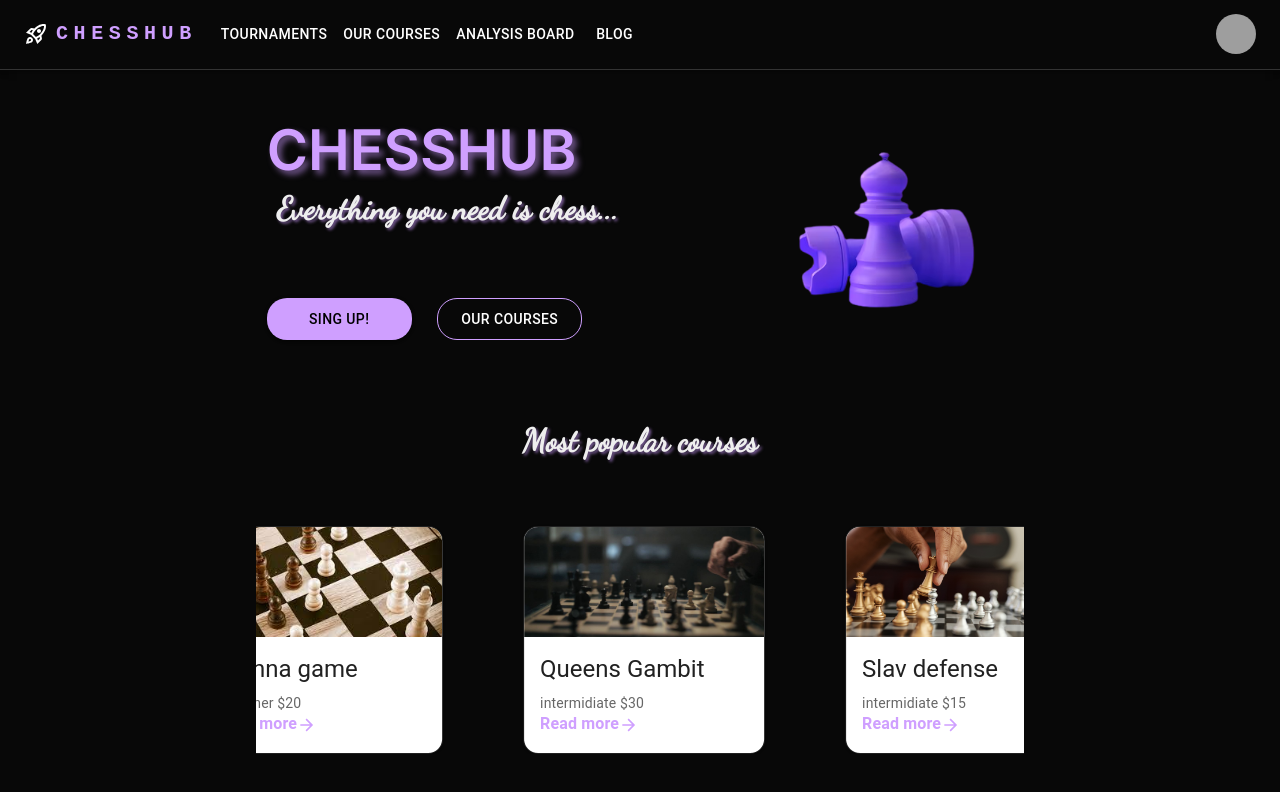
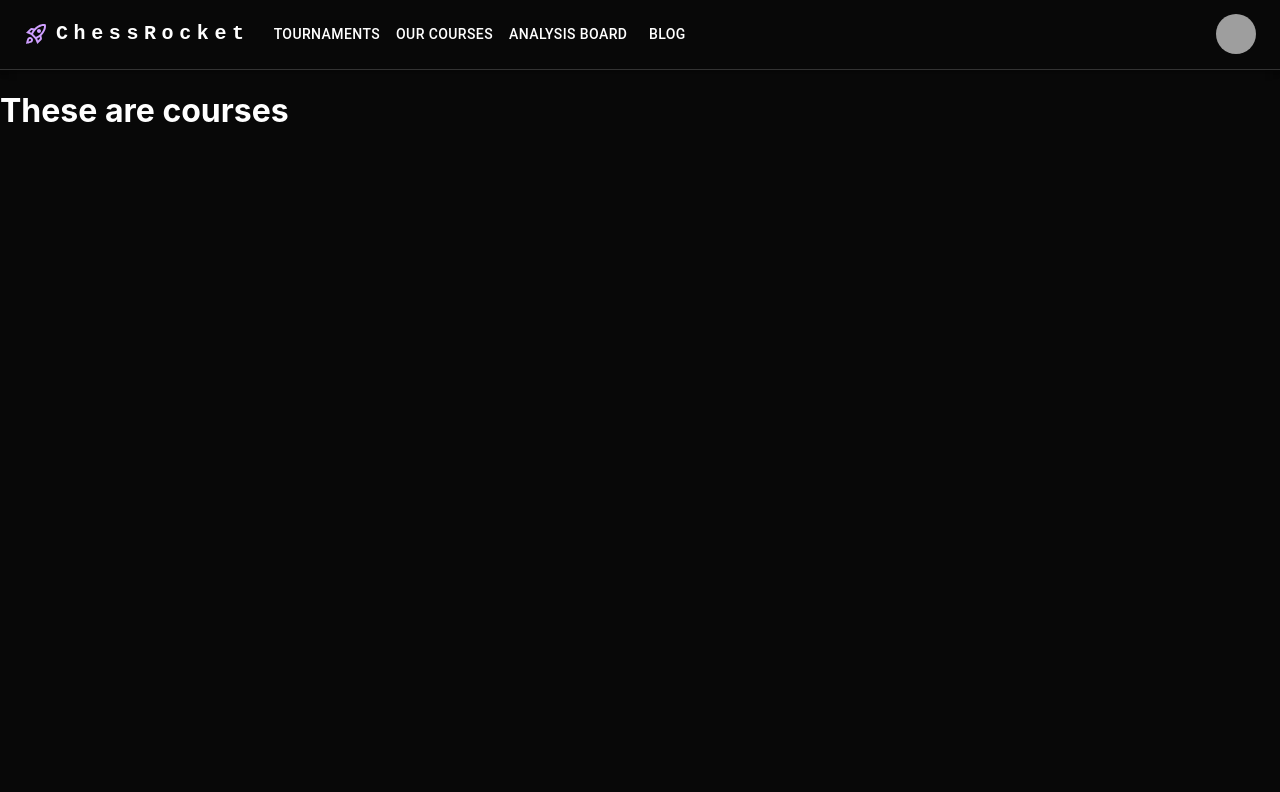
Before and after one commit to M4rcinWisniewski/M4rcinWisniewski.github.io, a React (Create React App) app: page /Courses in a window 1280 px wide. Shown: the top 792 px of the page. Built offline with nearby package versions, Linux system fonts and the light colour scheme; grey boxes are pictures that could not be loaded.

Commit message:
added routes via wouter package

```diff
--- a/package.json
+++ b/package.json
@@ -18,7 +18,8 @@
     "react-dom": "^18.2.0",
     "react-icons": "^4.10.1",
     "react-scripts": "5.0.1",
-    "web-vitals": "^2.1.4"
+    "web-vitals": "^2.1.4",
+    "wouter": "^2.11.0"
   },
   "scripts": {
     "start": "react-scripts start",
--- a/public/index.html
+++ b/public/index.html
@@ -4,40 +4,16 @@
     <meta charset="utf-8" />
     <link rel="icon" href="%PUBLIC_URL%/favicon.ico" />
     <meta name="viewport" content="width=device-width, initial-scale=1" />
-    <meta name="theme-color" content="#000000" />
     <meta
       name="description"
-      content="Web site created using create-react-app"
     />
     <link rel="apple-touch-icon" href="%PUBLIC_URL%/logo192.png" />
-    <!--
-      manifest.json provides metadata used when your web app is installed on a
-      user's mobile device or desktop. See https://developers.google.com/web/fundamentals/web-app-manifest/
-    -->
     <link rel="manifest" href="%PUBLIC_URL%/manifest.json" />
-    <!--
-      Notice the use of %PUBLIC_URL% in the tags above.
-      It will be replaced with the URL of the `public` folder during the build.
-      Only files inside the `public` folder can be referenced from the HTML.
 
-      Unlike "/favicon.ico" or "favicon.ico", "%PUBLIC_URL%/favicon.ico" will
-      work correctly both with client-side routing and a non-root public URL.
-      Learn how to configure a non-root public URL by running `npm run build`.
-    -->
-    <title>React App</title>
+    <title>Chess Rocket</title>
   </head>
   <body>
-    <noscript>You need to enable JavaScript to run this app.</noscript>
+    <noscript></noscript>
     <div id="root"></div>
-    <!--
-      This HTML file is a template.
-      If you open it directly in the browser, you will see an empty page.
-
-      You can add webfonts, meta tags, or analytics to this file.
-      The build step will place the bundled scripts into the <body> tag.
-
-      To begin the development, run `npm start` or `yarn start`.
-      To create a production bundle, use `npm run build` or `yarn build`.
-    -->
   </body>
 </html>
--- a/src/App.jsx
+++ b/src/App.jsx
@@ -1,61 +1,16 @@
-// import Main from './components/main';
-import ResponsiveAppBar from './components/NavBard'
-import ActionAreaCard from './components/main'
-import data from './data/data'
-import Stack from '@mui/material/Stack';
-import Logo from './components/Logo';
+
 import React from 'react'
-import useEmblaCarousel from 'embla-carousel-react'
-import Autoplay from 'embla-carousel-autoplay'
+import Home from './Routes/Home'
+import {Route} from "wouter";
+import Courses from './Routes/Courses';
 
-// import { shadows } from '@mui/system';
-function App() {
-  const style = {
-    display: 'flex',
-    flexDirection: 'column',
-    alignItems: 'center',
-    width: '100%',
-
-  }
-
-  const cards = data.map(item =>{
-    return (
-      <ActionAreaCard
-        key={item.id}
-        name={item.name}
-        image={item.image}
-        level={item.level}
-        price={item.price}
-
-      />
-    )
-  })
-  const autoplayOptions = {
-    delay: 5000,
-    jump: false,
-    align: 'center',
-
-  }
-  const [emblaRef] = useEmblaCarousel({loop: false},  [Autoplay(autoplayOptions)])
-
-  return (
-    <div className="App">
-      <ResponsiveAppBar />
-      <Logo />
-      <div style={style}>
-        <h2 style={{color: '#eeeeee', opacity: '100%', fontSize: '2rem', textShadow: '2px 2px 3px #755991', marginTop: '4vh'}}>
-          Most popular courses
-        </h2>
-        <div ref={emblaRef} style={{overflow: 'hidden', display: 'flex', justifyContent: 'center',  }}>
-          <Stack direction="row"  FlexWrap="wrap"  style={{ width: '60vw', margin: 0, display: 'flex', justifyContent: 'left',  flex: '0 0 50%'}} >
-
-            {cards}
-          </Stack>
-          </div>
-      </div>
-
-    </div>
-  );
+function App(){
+  return(
+    <>
+      <Route path="/" component={Home} />
+      <Route path="/Courses" component={Courses} />
+    </>
+  )
 }
 
 export default App;
--- /dev/null
+++ b/src/Routes/Courses.jsx
@@ -0,0 +1,13 @@
+import ResponsiveAppBar from '../components/NavBard'
+
+const Courses = () => {
+    return (
+        <>
+            <ResponsiveAppBar />
+            <h1 style={{color: '#ffffff'}}>These are courses</h1>
+
+        </>
+    )
+}
+
+export default Courses
--- /dev/null
+++ b/src/Routes/Home.jsx
@@ -0,0 +1,60 @@
+import ResponsiveAppBar from '../components/NavBard'
+import ActionAreaCard from '../components/main'
+import data from '../data/data'
+import Stack from '@mui/material/Stack';
+import Logo from '../components/Logo';
+import React from 'react'
+import useEmblaCarousel from 'embla-carousel-react'
+import Autoplay from 'embla-carousel-autoplay'
+
+// import { shadows } from '@mui/system';
+function Home() {
+  const style = {
+    display: 'flex',
+    flexDirection: 'column',
+    alignItems: 'center',
+    width: '100%',
+
+  }
+
+  const cards = data.map(item =>{
+    return (
+      <ActionAreaCard
+        key={item.id}
+        name={item.name}
+        image={item.image}
+        level={item.level}
+        price={item.price}
+
+      />
+    )
+  })
+  const autoplayOptions = {
+    delay: 5000,
+    jump: false,
+    align: 'center',
+
+  }
+  const [emblaRef] = useEmblaCarousel({loop: false},  [Autoplay(autoplayOptions)])
+
+  return (
+    <div className="App">
+      <ResponsiveAppBar />
+      <Logo />
+      <div style={style}>
+        <h2 style={{color: '#eeeeee', opacity: '100%', fontSize: '2rem', textShadow: '2px 2px 3px #755991', marginTop: '4vh'}}>
+          Most popular courses
+        </h2>
+        <div ref={emblaRef} style={{overflow: 'hidden', display: 'flex', justifyContent: 'center',  }}>
+          <Stack direction="row"  FlexWrap="wrap"  style={{ width: '60vw', margin: 0, display: 'flex', justifyContent: 'left',  flex: '0 0 50%'}} >
+
+            {cards}
+          </Stack>
+          </div>
+      </div>
+
+    </div>
+  );
+}
+
+export default Home
--- a/src/components/Logo.jsx
+++ b/src/components/Logo.jsx
@@ -28,17 +28,17 @@ const Logo = () => {
         backgroundColor: '#CF9FFF',
         color: 'black',
         fontWeight: '550',
-        borderRadius: '20px',
-        width: '145px',
+        borderRadius: '15px',
+        width: '120px',
         height: '42px'
 
     }
     const styles4 = {
         color: '#ffffff',
         fontWeight: '550',
-        borderRadius: '20px',
+        borderRadius: '15px',
         border: ' solid 1px #CF9FFF',
-        width: '145px',
+        width: '120px',
         height: '42px',
     }
 
@@ -58,15 +58,15 @@ const Logo = () => {
             // flexWrap: 'wrap-reverse'
 
         }}><div>
-            <h1 style={Stylesh1}>CHESSHUB</h1>
-            <h3 style={Stylesh2} className='h3-font'>Everything you need is chess...</h3>
+            <h1 style={Stylesh1}>ChessRocket</h1>
+            <h3 style={Stylesh2} className='h3-font'>Everything you need about chess...</h3>
             <div style={{
                 display: 'flex',
                 justifyContent: 'left',
                 gap: '2vw',
             }}>
                 <Button variant="contained" style={styles3}>Sing up!</Button>
-                <Button variant="outlined" style={styles4}>Our courses</Button>
+                <Button variant="outlined" style={styles4}>Courses</Button>
             </div>
             </div>
             <img src={image} alt="" id="imageId"style={{
--- a/src/components/NavBard.jsx
+++ b/src/components/NavBard.jsx
@@ -1,5 +1,4 @@
 import * as React from 'react';
-
 import AppBar from '@mui/material/AppBar';
 import Box from '@mui/material/Box';
 import Toolbar from '@mui/material/Toolbar';
@@ -12,14 +11,16 @@ import Avatar from '@mui/material/Avatar';
 import Button from '@mui/material/Button';
 import Tooltip from '@mui/material/Tooltip';
 import MenuItem from '@mui/material/MenuItem';
-// import AdbIcon from '@mui/icons-material/Adb';
+import { Link,  } from "wouter";
 import RocketLaunchOutlinedIcon from '@mui/icons-material/RocketLaunchOutlined';
-import Switch from '@mui/material/Switch';
-// import FormGroup from '@mui/material/FormGroup';
-// import FormControlLabel from '@mui/material/FormControlLabel';
 
-const pages = ['Tournaments', 'Our Courses', 'Analysis Board', 'Blog', ];
-const settings = [ 'Log in', 'Sign in', <Switch></Switch>];
+const  linkStyle = {
+  color: '#ffffff',
+  textDecoration: 'none'
+}
+
+const pages = [ <Link href="/" style={linkStyle}>Tournaments</Link>, <Link href="/Courses" style={linkStyle}>Our Courses</Link>, 'Analysis Board', 'Blog', ];
+const settings = [ 'Log in', 'Sign in'];
 
 function ResponsiveAppBar() {
   const [anchorElNav, setAnchorElNav] = React.useState(null);
@@ -44,7 +45,7 @@ function ResponsiveAppBar() {
     <AppBar sx={{bgcolor: "#080808", m: 0, borderBottom: 'solid #333 .5px'}}position="static">
       <Container maxWidth="auto">
         <Toolbar disableGutters>
-          <RocketLaunchOutlinedIcon sx={{ display: { xs: 'none', md: 'flex' }, mr: 1 }} />
+          <RocketLaunchOutlinedIcon sx={{ display: { xs: 'none', md: 'flex' }, mr: 1 , color: '#CF9FFF'}} />
           <Typography
             variant="h6"
             noWrap
@@ -56,11 +57,11 @@ function ResponsiveAppBar() {
               fontFamily: 'monospace',
               fontWeight: 800,
               letterSpacing: '.35rem',
-              color: '#CF9FFF',
+              color: '#ffffff',
               textDecoration: 'none',
             }}
           >
-            CHESSHUB
+            ChessRocket
           </Typography>
 
           <Box sx={{ flexGrow: 1, display: { xs: 'flex', md: 'none' } }}>
@@ -102,7 +103,7 @@ function ResponsiveAppBar() {
               ))}
             </Menu>
           </Box>
-          <RocketLaunchOutlinedIcon sx={{ display: { xs: 'flex', md: 'none' }, mr: 1 }} />
+          <RocketLaunchOutlinedIcon sx={{ display: { xs: 'flex', md: 'none', color: '#CF9FFF' }, mr: 1 }} />
           <Typography
             variant="h5"
             noWrap
@@ -115,13 +116,13 @@ function ResponsiveAppBar() {
               fontFamily: 'monospace',
               fontWeight: 700,
               letterSpacing: '.3rem',
-              color: '#CF9FFF',
+              color: '#ffffff',
               textDecoration: 'none',
             }}
           >
-            CHESSHUB
+            ChessRocket
           </Typography>
-          <Box sx={{ flexGrow: 1, display: { xs: 'none', md: 'flex' } }}>
+          <Box sx={{ flexGrow: 1, display: { xs: 'none', md: 'flex',  } }}>
             {pages.map((page) => (
               <Button
                 key={page}
```
Also changed, not shown: src/Routes/SignUp.jsx (added), webpack.config.js (added), 1 other file (tests, documents, lock files or other folders).
